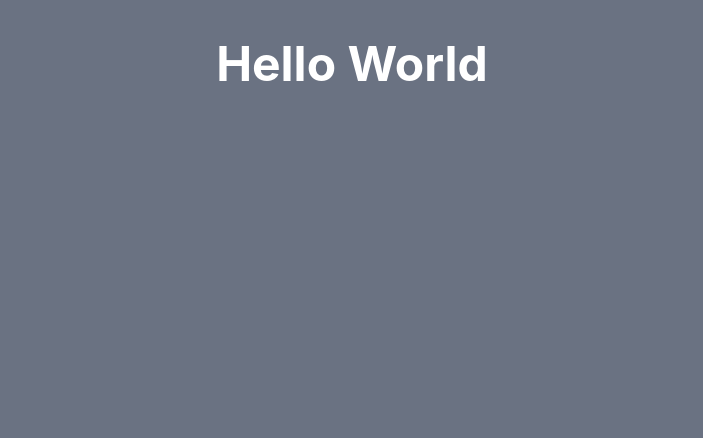
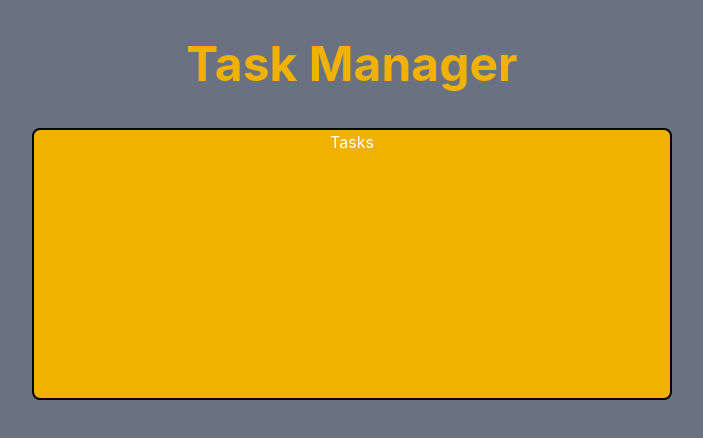
Before and after one commit to daveesin/task-list-react, a React (Vite) app: page / in a window 1280 px wide. Shown: the top 438 px of the page, without its empty margins (288-991 px from the left). Built offline with nearby package versions, Linux system fonts and the light colour scheme.

Commit message:
Creating Task List component and importing to App.jsx

```diff
--- a/src/App.jsx
+++ b/src/App.jsx
@@ -1,11 +1,16 @@
+import Tasks from "./components/Tasks";
+
 function App() {
   return (
     <div className="w-full h-screen flex justify-center bg-gray-500 text-white">
       <div className="w-1/2 h-1/2 flex flex-col items-center">
+        {/*Page Title*/}
+        <h1 className="text-5xl text-yellow-500 font-bold p-10">
+          Task Manager
+        </h1>
 
-        <h1 className="text-5xl font-bold pt-10">
-          Hello World
-        </h1>
+        {/*Render the Tasks component*/}
+        <Tasks />
 
       </div>
     </div>
--- /dev/null
+++ b/src/components/Tasks.jsx
@@ -0,0 +1,11 @@
+function Tasks() {
+    return(
+        <div className="w-full h-screen flex justify-center bg-yellow-500 text-white rounded-lg border-2 border-black">
+
+            <h1>Tasks</h1>
+
+        </div>
+    );
+}
+
+export default Tasks;
```
